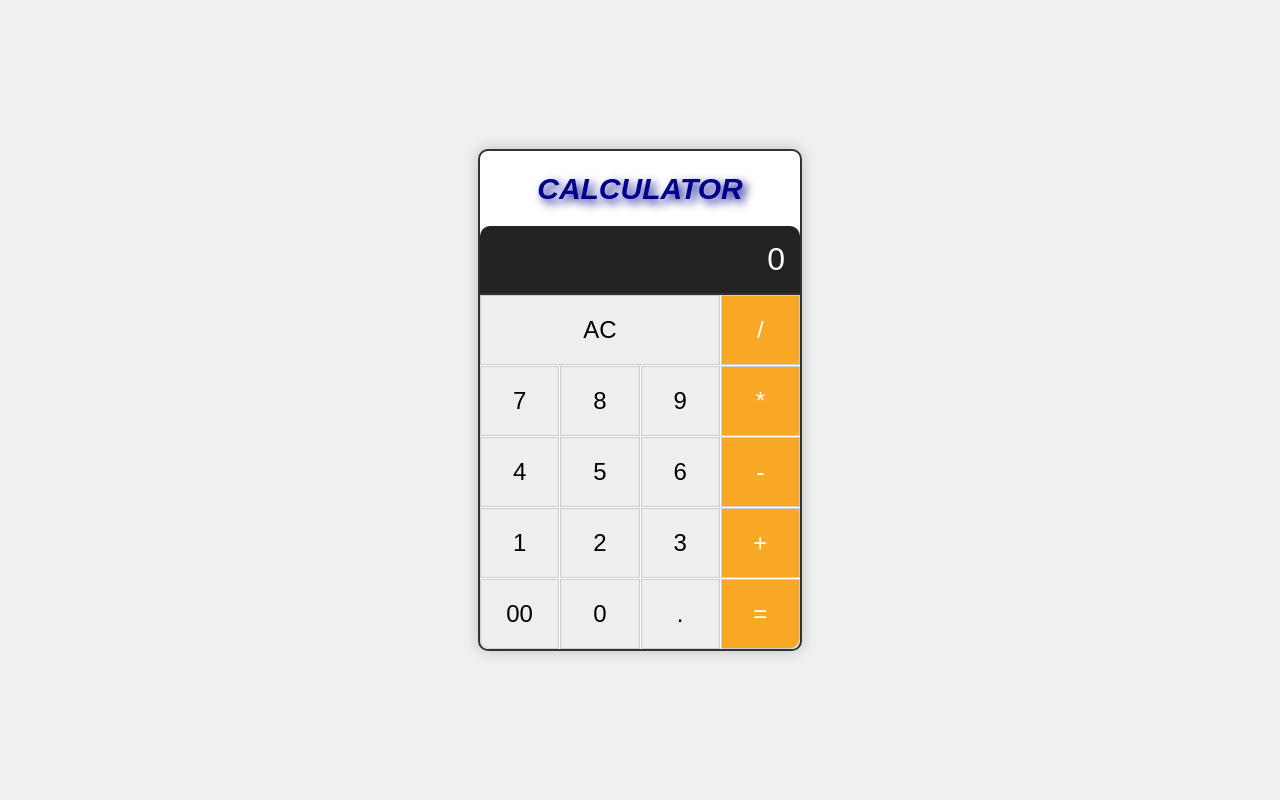
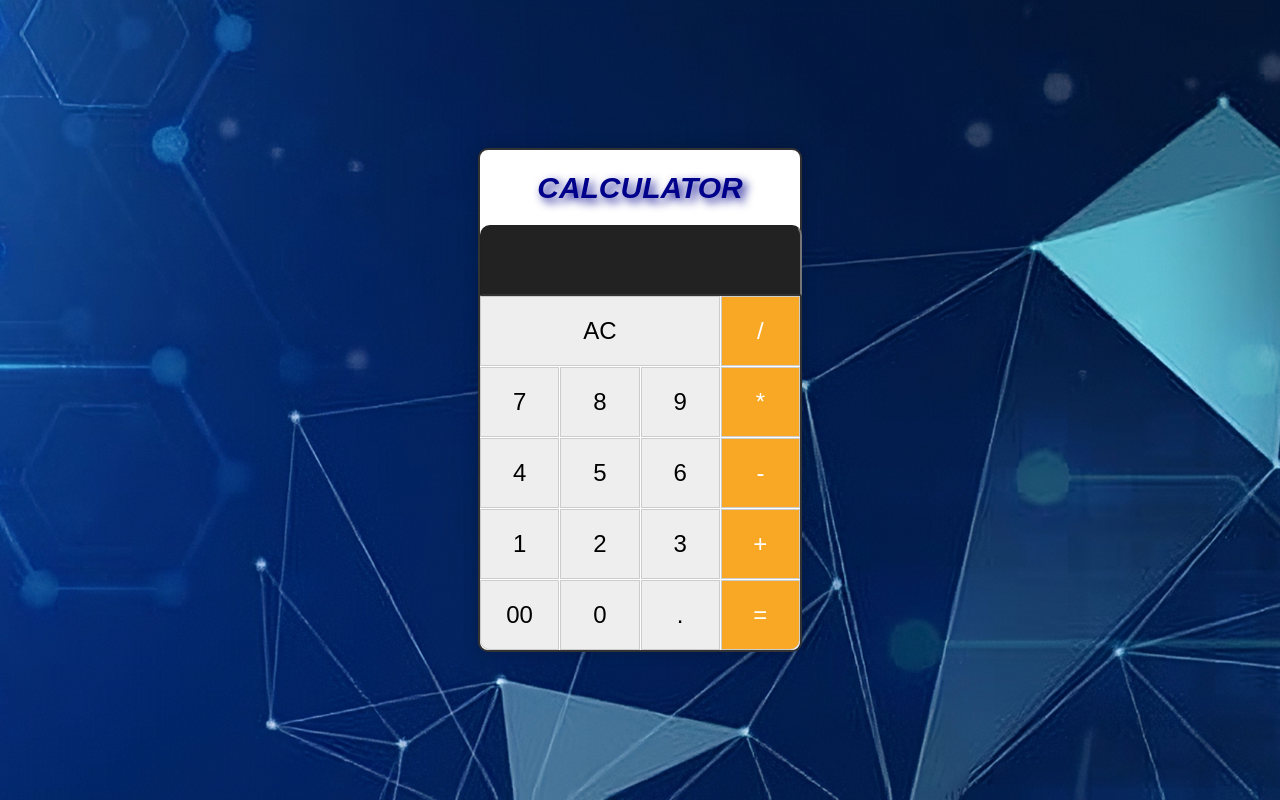
Before and after one commit to sathish1131/myproject, a Django app: page / in a window 1280 px wide. Run offline with Django 3.2, Linux system fonts and the light colour scheme.

Commit message:
calc design and ui logic done

```diff
--- a/assets/style.css
+++ b/assets/style.css
@@ -21,6 +21,7 @@ body {
     padding: 15px;
     text-align: right;
     border-bottom: 2px solid #333;
+    width: 90%;
 }
 .calculator-buttons {
     display: grid;
--- a/calc/static/style.css
+++ b/calc/static/style.css
@@ -21,6 +21,7 @@ body {
     padding: 15px;
     text-align: right;
     border-bottom: 2px solid #333;
+    width: 90%;
 }
 .calculator-buttons {
     display: grid;
--- a/calc/templates/background.html
+++ b/calc/templates/background.html
@@ -7,7 +7,15 @@
     <title>calc</title>
     <link rel="stylesheet" href="{% static 'style.css' %}">
 </head>
-<body>
+<style>
+    body{
+        background-image: url("{% static 'calc.jpeg' %}");
+        background-repeat: no-repeat;
+        background-position: center;
+        background-size: cover;
+    }
+</style>
+<body style="background-color: lightgrey;">
     {% block content %}
 
 
--- a/calc/templates/index.html
+++ b/calc/templates/index.html
@@ -4,71 +4,38 @@
 
 <div class="calculator">
     <h1>CALCULATOR</h1>
-    <div class="calculator-screen">
-        {{ result|default:"0" }}
-    </div>
-    <div class="calculator-buttons">
-        <div class="button triple" id="ac">AC</div>
-        <div class="button operator" id="divide">/</div>
-        <div class="button" id="7">7</div>
-        <div class="button" id="8">8</div>
-        <div class="button" id="9">9</div>
-        <div class="button operator" id="multiply">*</div>
-        <div class="button" id="4">4</div>
-        <div class="button" id="5">5</div>
-        <div class="button" id="6">6</div>
-        <div class="button operator" id="subtract">-</div>
-        <div class="button" id="1">1</div>
-        <div class="button" id="2">2</div>
-        <div class="button" id="3">3</div>
-        <div class="button operator" id="add">+</div>
-        <div class="button bottom-left-radius" id="00">00</div>
-        <div class="button" id="0">0</div>
-        <div class="button" id="decimal">.</div>
-        <div class="button operator bottom-right-radius" id="equals">=</div>
-    </div>
+    <form action="{% url 'index' %}" method="POST">
+        {% csrf_token %}
+        <input class="calculator-screen" type="text" name="expression" id="display" value="{{ result|default:'' }}">
+        <div class="calculator-buttons">
+            <button class="button triple" type="button" onclick="clearDisplay()" id="ac">AC</button>
+            <button class="button operator" type="button" onclick="appendValue('/')" id="divide">/</button>
+            <button class="button" type="button" onclick="appendValue('7')" id="7">7</button>
+            <button class="button" type="button" onclick="appendValue('8')" id="8">8</button>
+            <button class="button" type="button" onclick="appendValue('9')" id="9">9</button>
+            <button class="button operator" type="button" onclick="appendValue('*')" id="multiply">*</button>
+            <button class="button" type="button" onclick="appendValue('4')" id="4">4</button>
+            <button class="button" type="button" onclick="appendValue('5')" id="5">5</button>
+            <button class="button" type="button" onclick="appendValue('6')" id="6">6</button>
+            <button class="button operator" type="button" onclick="appendValue('-')" id="subtract">-</button>
+            <button class="button" type="button" onclick="appendValue('1')" id="1">1</button>
+            <button class="button" type="button" onclick="appendValue('2')" id="2">2</button>
+            <button class="button" type="button" onclick="appendValue('3')" id="3">3</button>
+            <button class="button operator" type="button" onclick="appendValue('+')" id="add">+</button>
+            <button class="button bottom-left-radius" type="button" onclick="appendValue('00')" id="00">00</button>
+            <button class="button" type="button" onclick="appendValue('0')" id="0">0</button>
+            <button class="button" type="button" onclick="appendValue('.')" id="decimal">.</button>
+            <button class="button operator bottom-right-radius" type="button" onclick="appendValue('=')" id="equals">=</button>
+        </div>
+    </form>
 </div>
 <script>
-    const screen = document.querySelector('.calculator-screen');
-    let currentInput = '';
-    let operator = '';
-    let firstOperand = '';
-    document.querySelectorAll('.button').forEach(button => {
-        button.addEventListener('click', () => {
-            const value = button.id;
-            if (value === 'ac') {
-                currentInput = '';
-                operator = '';
-                firstOperand = '';
-                screen.textContent = '0';
-            } else if (value === 'equals') {
-                if (operator && firstOperand !== '') {
-                    try {
-                        currentInput = eval(`${firstOperand} ${operator} ${currentInput}`);
-                        screen.textContent = currentInput;
-                        operator = '';
-                        firstOperand = '';
-                    } catch {
-                        screen.textContent = 'Error';
-                    }
-                }
-            } else if (['add', 'subtract', 'multiply', 'divide'].includes(value)) {
-                if (firstOperand === '') {
-                    firstOperand = currentInput;
-                } else if (operator) {
-                    firstOperand = eval(`${firstOperand} ${operator} ${currentInput}`);
-                }
-                operator = value === 'add' ? '+' : value === 'subtract' ? '-' : value === 'multiply' ? '*' : '/';
-                currentInput = '';
-            } else {
-                if (value === 'decimal' && currentInput.includes('.')) {
-                    return;
-                }
-                currentInput += value === 'decimal' ? '.' : value;
-                screen.textContent = currentInput;
-            }
-        });
-    });
+    function clearDisplay(){
+        document.getElementById('display').value = '';
+    }
+    function appendValue(value){
+        document.getElementById('display').value += value;
+    }
 </script>
 
 {% endblock %}
```
Also changed, not shown: assets/calc.jpeg (added), calc/static/calc.jpeg (added).
